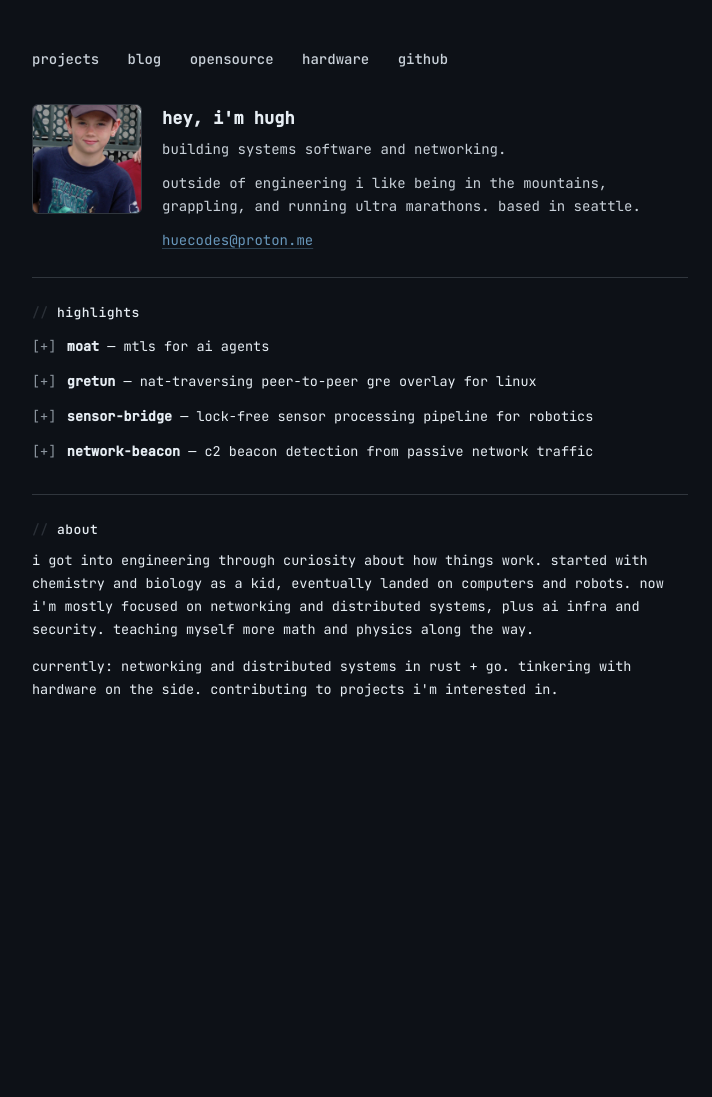
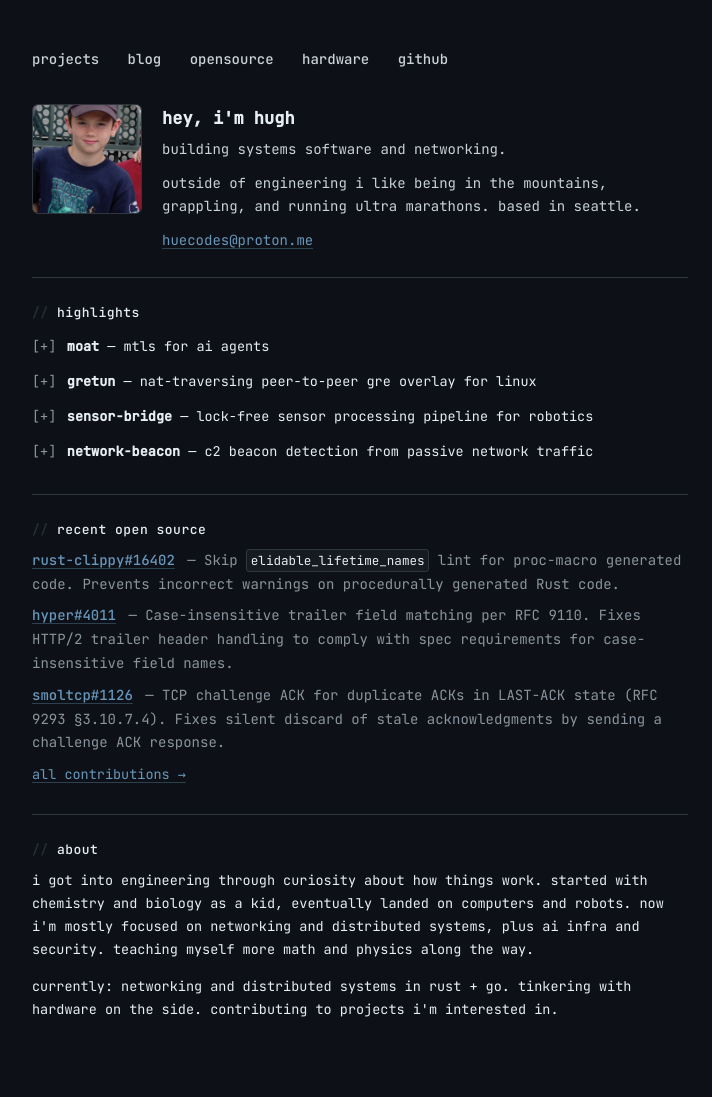
Before and after one commit to HueCodes/HueCodes.github.io, a Jekyll site: the page built from index.md, in a window 1280 px wide. Shown: the whole page, without its empty margins (280-992 px from the left). Built offline with Jekyll 4.4.1, drawn with Linux system fonts in a browser that asks for light colours; before the commit the page ends 900 px from its top, so only the background shows below that.

Commit message:
add recent open source preview to homepage

```diff
--- a/index.md
+++ b/index.md
@@ -58,6 +58,29 @@ title: home
 
 <hr class="divider">
 
+<div class="section fade-in" style="animation-delay: 0.12s">
+  <h2>recent open source</h2>
+
+  <div class="project">
+    <a href="https://github.com/rust-lang/rust-clippy/pull/16402">rust-clippy#16402</a>
+    <span>Skip <code>elidable_lifetime_names</code> lint for proc-macro generated code. Prevents incorrect warnings on procedurally generated Rust code.</span>
+  </div>
+
+  <div class="project">
+    <a href="https://github.com/hyperium/hyper/pull/4011">hyper#4011</a>
+    <span>Case-insensitive trailer field matching per RFC 9110. Fixes HTTP/2 trailer header handling to comply with spec requirements for case-insensitive field names.</span>
+  </div>
+
+  <div class="project">
+    <a href="https://github.com/smoltcp-rs/smoltcp/pull/1126">smoltcp#1126</a>
+    <span>TCP challenge ACK for duplicate ACKs in LAST-ACK state (RFC 9293 §3.10.7.4). Fixes silent discard of stale acknowledgments by sending a challenge ACK response.</span>
+  </div>
+
+  <p><a href="/opensource">all contributions →</a></p>
+</div>
+
+<hr class="divider">
+
 <div class="section fade-in" style="animation-delay: 0.15s">
   <h2>about</h2>
   <p>i got into engineering through curiosity about how things work. started with chemistry and biology as a kid, eventually landed on computers and robots. now i'm mostly focused on networking and distributed systems, plus ai infra and security. teaching myself more math and physics along the way.</p>
```
